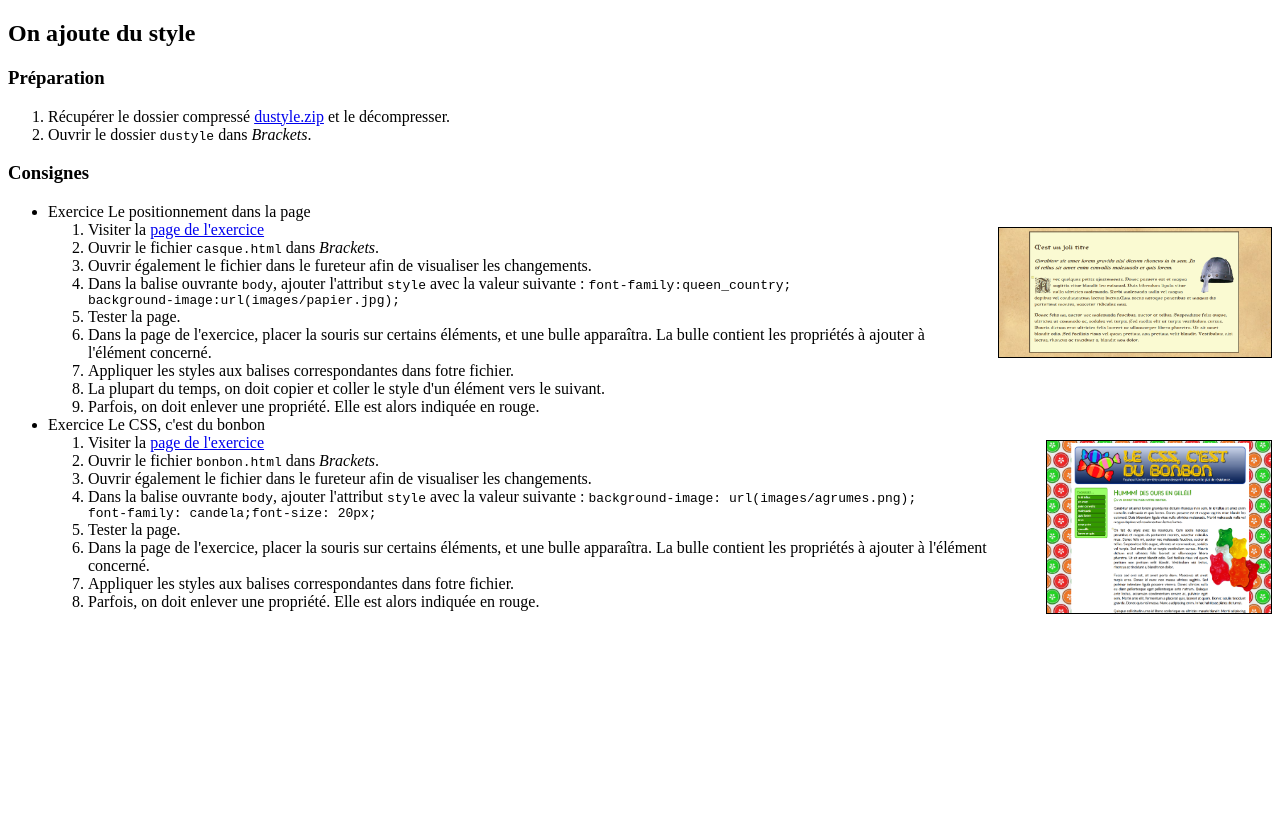
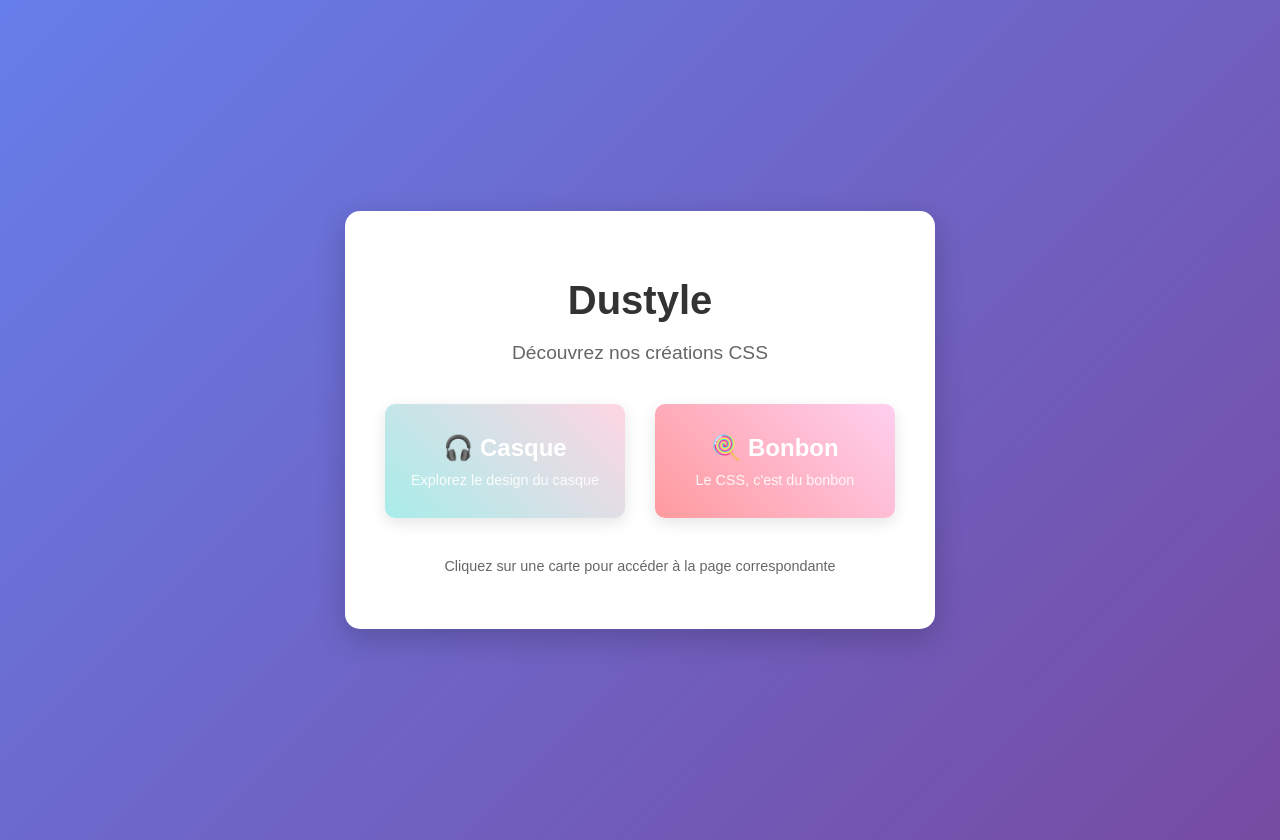
Before and after one commit to web1cstj/dustyle, a plain HTML site: page index.html in a window 1280 px wide. Before the commit the page ends 800 px from the top, so only its background shows below. Drawn offline with Linux system fonts and the light colour scheme.

Commit message:
Pages vieux

```diff
--- a/index.html
+++ b/index.html
@@ -1,55 +1,111 @@
-<!DOCTYPE html PUBLIC "-//W3C//DTD XHTML 1.0 Transitional//EN" "http://www.w3.org/TR/xhtml1/DTD/xhtml1-transitional.dtd">
-<html xmlns="http://www.w3.org/1999/xhtml" lang="fr">
+<!DOCTYPE html>
+<html lang="fr">
 <head>
-	<meta charset="UTF-8" />
-	<link rel="stylesheet" href="/src/web1.css" />
-	<link rel="shortcut icon" href="favicon.ico" type="image/x-icon" />
-	<script type="module">
-		import App from "https://bobanum.github.io/theophile/App.js";
-		App.exec();
-	</script>
-	<script src="/src/Page.js" type="module"></script>
-	<title>On ajoute du style</title>
+	<meta charset="UTF-8">
+	<meta name="viewport" content="width=device-width, initial-scale=1.0">
+	<title>Dustyle - Accueil</title>
+	<style>
+		body {
+			font-family: Arial, sans-serif;
+			margin: 0;
+			padding: 20px;
+			background: linear-gradient(135deg, #667eea 0%, #764ba2 100%);
+			min-height: 100vh;
+			display: flex;
+			justify-content: center;
+			align-items: center;
+		}
+
+		.container {
+			background: white;
+			border-radius: 15px;
+			padding: 40px;
+			box-shadow: 0 10px 30px rgba(0, 0, 0, 0.2);
+			text-align: center;
+			max-width: 600px;
+		}
+
+		h1 {
+			color: #333;
+			margin-bottom: 10px;
+			font-size: 2.5em;
+		}
+
+		.subtitle {
+			color: #666;
+			margin-bottom: 40px;
+			font-size: 1.2em;
+		}
+
+		.links-container {
+			display: flex;
+			gap: 30px;
+			justify-content: center;
+			flex-wrap: wrap;
+		}
+
+		.link-card {
+			background: linear-gradient(45deg, #ff6b6b, #ee5a52);
+			border-radius: 10px;
+			padding: 30px 20px;
+			text-decoration: none;
+			color: white;
+			transition: transform 0.3s ease, box-shadow 0.3s ease;
+			min-width: 200px;
+			box-shadow: 0 5px 15px rgba(0, 0, 0, 0.1);
+		}
+
+		.link-card:hover {
+			transform: translateY(-5px);
+			box-shadow: 0 10px 25px rgba(0, 0, 0, 0.2);
+		}
+
+		.link-card.bonbon {
+			background: linear-gradient(45deg, #ff9a9e, #fecfef);
+		}
+
+		.link-card.casque {
+			background: linear-gradient(45deg, #a8edea, #fed6e3);
+		}
+
+		.link-title {
+			font-size: 1.5em;
+			font-weight: bold;
+			margin-bottom: 10px;
+		}
+
+		.link-description {
+			font-size: 0.9em;
+			opacity: 0.9;
+		}
+
+		.footer {
+			margin-top: 40px;
+			color: #666;
+			font-size: 0.9em;
+		}
+	</style>
 </head>
 <body>
-<h2>On ajoute du style</h2>
-<h3>Préparation</h3>
-<ol>
-	<li>Récupérer le dossier compressé <a href="dustyle.zip" class="download">dustyle.zip</a> et le décompresser.</li>
-	<li>Ouvrir le dossier <code class="nom">dustyle</code> dans <cite>Brackets</cite>.</li>
-</ol>
-<h3>Consignes</h3>
-<ul>
-	<li>
-		<img src="casque.png" style="margin-top:1.5em;margin-left:1em;border:1px solid black;width:17em;float:right;" alt="Exercice &quot;Le positionnement dans la page&quot;"/>
-		Exercice <span class="nom">Le positionnement dans la page</span>
-		<ol>
-			<li>Visiter la <a href="casque.html" target="_blank">page de l'exercice</a></li>
-			<li>Ouvrir le fichier <code class="nom">casque.html</code> dans <cite>Brackets</cite>.</li>
-			<li>Ouvrir également le fichier dans le fureteur afin de visualiser les changements.</li>
-			<li>Dans la balise ouvrante <code class="balise">body</code>, ajouter l'attribut <code class="attribut">style</code> avec la valeur suivante : <code class="valeur nq">font-family:queen_country;<br/>background-image:url(images/papier.jpg);</code></li>
-			<li>Tester la page.</li>
-			<li>Dans la page de l'exercice, placer la souris sur certains éléments, et une bulle apparaîtra. La bulle contient les propriétés à ajouter à l'élément concerné.</li>
-			<li>Appliquer les styles aux balises correspondantes dans fotre fichier.</li>
-			<li>La plupart du temps, on doit copier et coller le style d'un élément vers le suivant.</li>
-			<li>Parfois, on doit enlever une propriété. Elle est alors indiquée en rouge.</li>
-		</ol>
-	</li>
-	<li>
-        <img src="bonbon.png" style="margin-top:1.5em;margin-left:1em;border:1px solid black;width:14em;float:right;" alt="Exercice &quot;Le positionnement dans la page&quot;"/>
-        Exercice <span class="nom">Le CSS, c'est du bonbon</span>
-		<ol>
-			<li>Visiter la <a href="bonbon.html" target="_blank">page de l'exercice</a></li>
-			<li>Ouvrir le fichier <code class="nom">bonbon.html</code> dans <cite>Brackets</cite>.</li>
-			<li>Ouvrir également le fichier dans le fureteur afin de visualiser les changements.</li>
-			<li>Dans la balise ouvrante <code class="balise">body</code>, ajouter l'attribut <code class="attribut">style</code> avec la valeur suivante : <code class="valeur nq">background-image: url(images/agrumes.png);<br/>font-family: candela;font-size: 20px;</code></li>
-			<li>Tester la page.</li>
-			<li>Dans la page de l'exercice, placer la souris sur certains éléments, et une bulle apparaîtra. La bulle contient les propriétés à ajouter à l'élément concerné.</li>
-			<li>Appliquer les styles aux balises correspondantes dans fotre fichier.</li>
-			<li>Parfois, on doit enlever une propriété. Elle est alors indiquée en rouge.</li>
-		</ol>
-	</li>
-</ul>
+	<div class="container">
+		<h1>Dustyle</h1>
+		<p class="subtitle">Découvrez nos créations CSS</p>
+
+		<div class="links-container">
+			<a href="casque.html" class="link-card casque">
+				<div class="link-title">🎧 Casque</div>
+				<div class="link-description">Explorez le design du casque</div>
+			</a>
+			<a href="bonbon.html" class="link-card bonbon">
+				<div class="link-title">🍭 Bonbon</div>
+				<div class="link-description">Le CSS, c'est du bonbon</div>
+			</a>
+
+		</div>
+
+		<div class="footer">
+			<p>Cliquez sur une carte pour accéder à la page correspondante</p>
+		</div>
+	</div>
 </body>
-
 </html>
```
Also changed, not shown: bonbon.html (+9 -6 lines), 1 other file.
